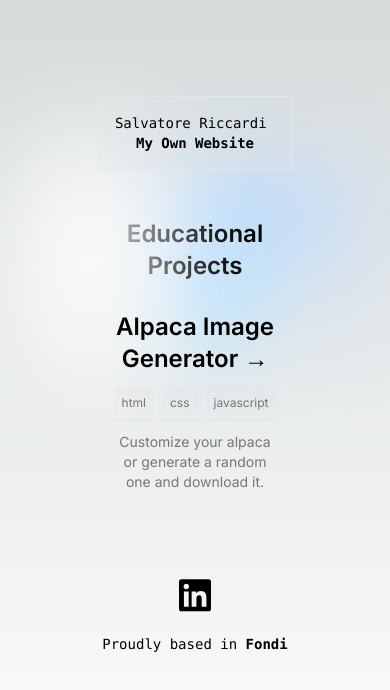
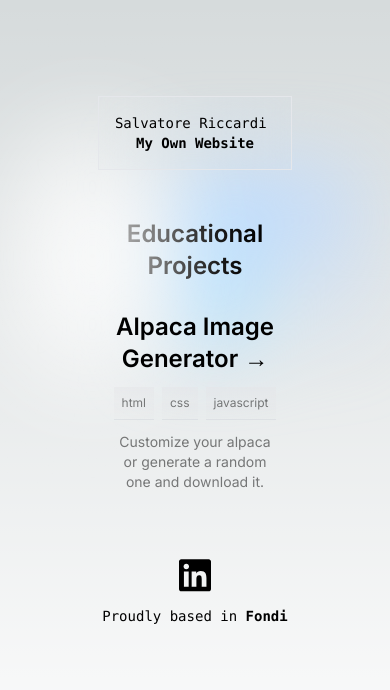
Before and after one commit to salvatorericcardi/salvatorericcardi.github.io, a Next.js app: page / in a window 390 px wide. Shown: the top 690 px of the page. Built offline with nearby package versions, Linux system fonts and the light colour scheme.

Commit message:
+ fix click on linkedin icon

```diff
--- a/app/page.tsx
+++ b/app/page.tsx
@@ -1,7 +1,7 @@
 export default function Home() {
   return (
     <main id="main" className="flex min-h-screen flex-col items-center p-24 gap-y-6">
-      <div className="flex flex-col justify-between z-10 max-w-5xl w-full items-center justify-between font-mono text-sm lg:flex-row md:flex-row">
+      <div className="flex flex-col z-10 max-w-5xl w-full items-center justify-between font-mono text-sm lg:flex-row md:flex-row">
         <div className="flex flex-col w-auto justify-center border border-gray-200 from-zinc-200 p-4 backdrop-blur-2xl dark:border-neutral-800 dark:bg-zinc-800/30 dark:from-inherit lg:flex-row lg:static lg:w-auto lg:rounded-xl lg:border lg:bg-gray-200 lg:bg-gradient-to-b lg:p-4 lg:dark:bg-zinc-800/30 md:flex-row md:bg-transparent md:border md:bg-gray-200 md:p-4 md:rounded-xl md:border md:dark:bg-zinc-800/30">
           Salvatore Riccardi&nbsp;
           <code className="font-mono font-bold text-center">My Own Website</code>
@@ -48,10 +48,10 @@ export default function Home() {
           </a>
         </div>
       </div>
-      <div id="contacts" className="flex flex-col z-10 max-w-5xl w-full items-center justify-between font-mono text-sm lg:flex">
+      <div id="contacts" className="flex flex-col gap-y-3 z-10 max-w-5xl w-full items-center justify-between font-mono text-sm lg:flex">
         <div className="w-auto lg:hidden md:hidden">
           <a
-            className="pointer-events-none p-8 font-bold lg:pointer-events-auto"
+            className="pointer-events-auto"
             href="https://www.linkedin.com/in/salvatore-riccardi/"
             target="_blank"
           >
```
